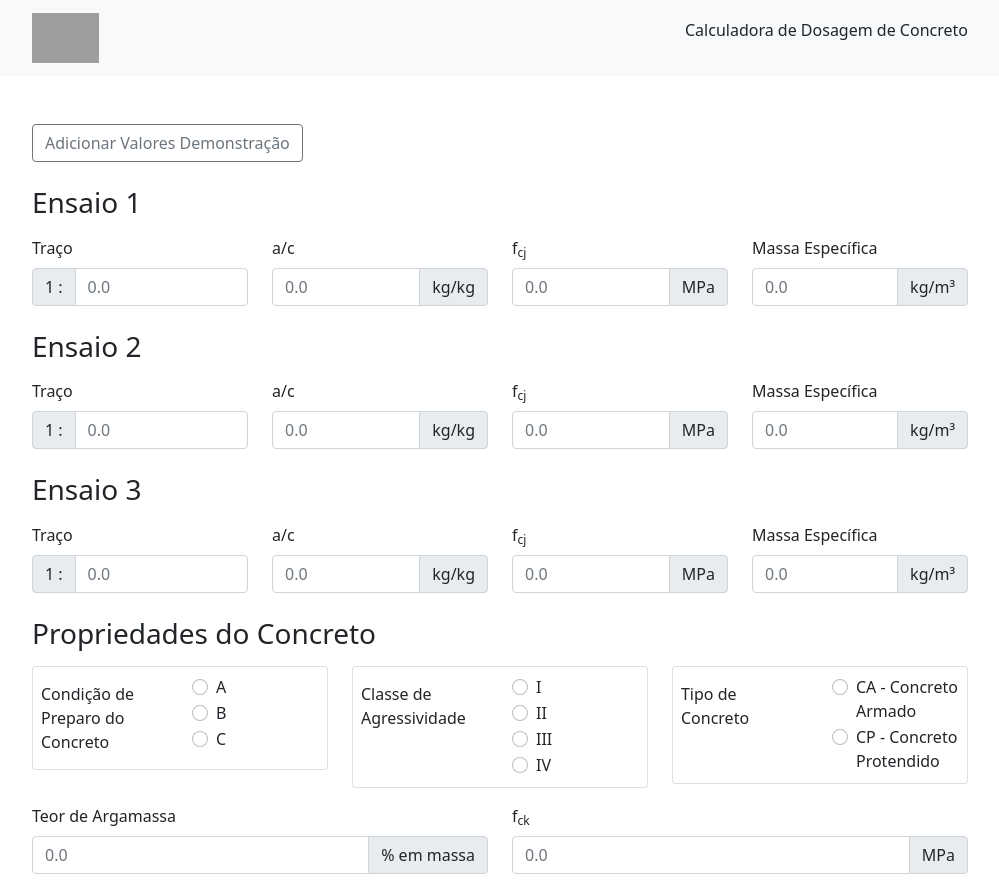
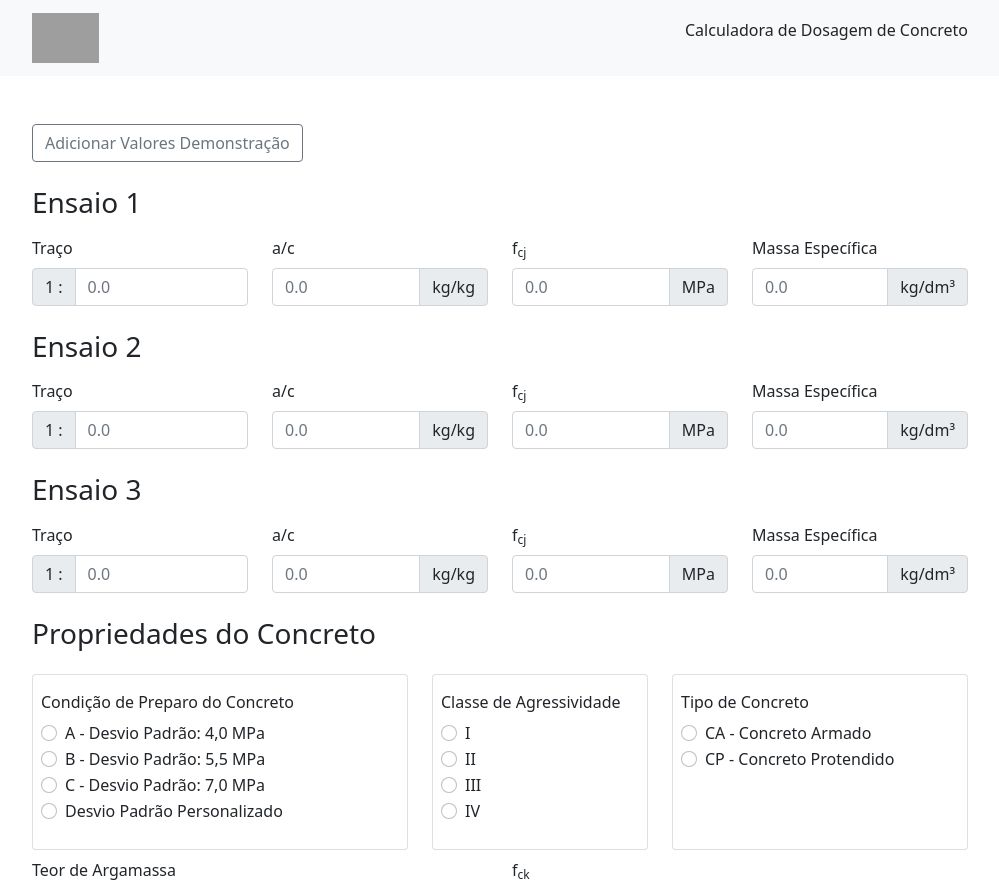
Before and after one commit to thejoaovitor/app-dosagem, a React (Create React App) app: page / in a window 1280 px wide. Shown: the top 888 px of the page, without its empty margins (140-1139 px from the left). Built offline with nearby package versions, Linux system fonts and the light colour scheme; grey boxes are pictures that could not be loaded.

Commit message:
added personalized sd value, desgin and validation changes

```diff
--- a/src/App.js
+++ b/src/App.js
@@ -78,6 +78,7 @@ function App() {
   var [volC, setVolC] = useState(0);
 
   const [isShowingResult, setIsShowingResult] = useState(false);
+  const [isShowingSDTextBox, setIsShowingSDTextBox] = useState(false);
   const [validated, setValidated] = useState(false);
 
   useEffect(() => {
@@ -88,25 +89,32 @@ function App() {
 
   const AnswerChangeHandler = (e) => {
     if (e.target.name === "sd") {
-      sd = parseFloat(e.target.value);
-      setSd(parseFloat(e.target.value));
-      console.log(sd);
+      if (e.target.id === "d") {
+        setIsShowingSDTextBox(true);
+        sd = 1;
+        setSd(sd);
+      } else {
+        setIsShowingSDTextBox(false);
+        sd = parseFloat(e.target.value);
+        setSd(sd);
+      }
     }
+    if (e.target.name === "sdvalue") {
+      sd = +document.getElementById("sdvalue").value;
+      setSd(sd);
+    }
+
     if (e.target.name === "ca") {
       ca = parseInt(e.target.value);
-      setCa(parseInt(e.target.value));
-      console.log(ca);
+      setCa(ca);
     }
     if (e.target.name === "tc") {
       tc = e.target.value;
-      setTc(e.target.value);
-      console.log(tc);
+      setTc(tc);
     }
 
     setMinimumValues();
   };
-
-  console.log(window.location.href);
 
   function setMinimumValues() {
     if (tc === "CP") {
@@ -517,9 +525,9 @@ function App() {
                       required
                       type="number"
                       inputMode="decimal"
-                      min="0.5"
+                      min="0.01"
                       step="any"
-                      max="10"
+                      max="20"
                     />
                   </InputGroup>
                 </Form.Group>
@@ -534,9 +542,9 @@ function App() {
                       required
                       type="number"
                       inputMode="decimal"
-                      min="0.1"
+                      min="0.01"
                       step="any"
-                      max="10"
+                      max="5"
                     />
                     <InputGroup.Text>kg/kg</InputGroup.Text>
                   </InputGroup>
@@ -554,9 +562,9 @@ function App() {
                       required
                       type="number"
                       inputMode="decimal"
-                      min="0.5"
+                      min="5"
                       step="any"
-                      max="100"
+                      max="250"
                     />
                     <InputGroup.Text>MPa</InputGroup.Text>
                   </InputGroup>
@@ -576,7 +584,7 @@ function App() {
                       step="any"
                       max="1000"
                     />
-                    <InputGroup.Text>kg/m³</InputGroup.Text>
+                    <InputGroup.Text>kg/dm³</InputGroup.Text>
                   </InputGroup>
                 </Form.Group>
               </Col>
@@ -594,9 +602,9 @@ function App() {
                       required
                       type="number"
                       inputMode="decimal"
-                      min="0.5"
+                      min="0.01"
                       step="any"
-                      max="10"
+                      max="20"
                     />
                   </InputGroup>
                 </Form.Group>
@@ -611,9 +619,9 @@ function App() {
                       required
                       type="number"
                       inputMode="decimal"
-                      min="0.1"
+                      min="0.01"
                       step="any"
-                      max="10"
+                      max="5"
                     />
                     <InputGroup.Text>kg/kg</InputGroup.Text>
                   </InputGroup>
@@ -631,9 +639,9 @@ function App() {
                       required
                       type="number"
                       inputMode="decimal"
-                      min="0.5"
+                      min="5"
                       step="any"
-                      max="100"
+                      max="250"
                     />
                     <InputGroup.Text>MPa</InputGroup.Text>
                   </InputGroup>
@@ -653,7 +661,7 @@ function App() {
                       step="any"
                       max="1000"
                     />
-                    <InputGroup.Text>kg/m³</InputGroup.Text>
+                    <InputGroup.Text>kg/dm³</InputGroup.Text>
                   </InputGroup>
                 </Form.Group>
               </Col>
@@ -671,9 +679,9 @@ function App() {
                       required
                       type="number"
                       inputMode="decimal"
-                      min="0.5"
+                      min="0.01"
                       step="any"
-                      max="10"
+                      max="20"
                     />
                   </InputGroup>
                 </Form.Group>
@@ -688,9 +696,9 @@ function App() {
                       required
                       type="number"
                       inputMode="decimal"
-                      min="0.1"
+                      min="0.01"
                       step="any"
-                      max="10"
+                      max="5"
                     />
                     <InputGroup.Text>kg/kg</InputGroup.Text>
                   </InputGroup>
@@ -708,9 +716,9 @@ function App() {
                       required
                       type="number"
                       inputMode="decimal"
-                      min="0.5"
+                      min="5"
                       step="any"
-                      max="100"
+                      max="250"
                     />
                     <InputGroup.Text>MPa</InputGroup.Text>
                   </InputGroup>
@@ -730,24 +738,24 @@ function App() {
                       step="any"
                       max="1000"
                     />
-                    <InputGroup.Text>kg/m³</InputGroup.Text>
+                    <InputGroup.Text>kg/dm³</InputGroup.Text>
                   </InputGroup>
                 </Form.Group>
               </Col>
             </Row>
             <h3>Propriedades do Concreto</h3>
-            <Row>
-              <Col xs={6} md={4}>
-                <Card className="my-2 p-2">
+            <Row className="">
+              <Col xs={12} md={5} className="py-2">
+                <Card className="my-2 p-2 h-100">
                   <fieldset>
                     <Form.Group as={Row} controlId="sd">
-                      <Form.Label as="legend" column xl={6}>
+                      <Form.Label as="legend" column xl={12}>
                         Condição de Preparo do Concreto
                       </Form.Label>
-                      <Col xl={6}>
+                      <Col xl={12}>
                         <Form.Check
                           type="radio"
-                          label="A"
+                          label="A - Desvio Padrão: 4,0 MPa"
                           name="sd"
                           id="a"
                           required
@@ -756,7 +764,7 @@ function App() {
                         />
                         <Form.Check
                           type="radio"
-                          label="B"
+                          label="B  - Desvio Padrão: 5,5 MPa"
                           name="sd"
                           id="b"
                           value={5.5}
@@ -764,25 +772,56 @@ function App() {
                         />
                         <Form.Check
                           type="radio"
-                          label="C"
+                          label="C  - Desvio Padrão: 7,0 MPa"
                           name="sd"
                           id="c"
                           value={7}
                           onChange={AnswerChangeHandler}
                         />
+                        <Form.Check
+                          type="radio"
+                          label="Desvio Padrão Personalizado"
+                          name="sd"
+                          id="d"
+                          value=""
+                          onChange={AnswerChangeHandler}
+                        />
                       </Col>
                     </Form.Group>
                   </fieldset>
+                  {isShowingSDTextBox && (
+                    <Row>
+                      <Col sm={12} md={12} className="mt-2 ps-5">
+                        <Form.Group controlId="sdvalue">
+                          <Form.Label>Desvio Padrão</Form.Label>
+                          <InputGroup>
+                            <Form.Control
+                              placeholder="0.0"
+                              name="sdvalue"
+                              type="number"
+                              inputMode="decimal"
+                              min="0.01"
+                              step="any"
+                              max="30"
+                              defaultValue="1.0"
+                              onChange={AnswerChangeHandler}
+                            />
+                            <InputGroup.Text>MPa</InputGroup.Text>
+                          </InputGroup>
+                        </Form.Group>
+                      </Col>
+                    </Row>
+                  )}
                 </Card>
               </Col>
-              <Col xs={6} md={4}>
-                <Card className="my-2 p-2">
+              <Col xs={6} md={3} className="py-2">
+                <Card className="my-2 p-2 h-100">
                   <fieldset>
                     <Form.Group as={Row} controlId="ca">
-                      <Form.Label as="legend" column xl={6}>
+                      <Form.Label as="legend" column xl={12}>
                         Classe de Agressividade
                       </Form.Label>
-                      <Col xl={6}>
+                      <Col xl={12}>
                         <Form.Check
                           type="radio"
                           label="I"
@@ -817,14 +856,14 @@ function App() {
                   </fieldset>
                 </Card>
               </Col>
-              <Col xs={6} md={4}>
-                <Card className="my-2 p-2">
+              <Col xs={6} md={4} className="py-2">
+                <Card className="my-2 p-2 h-100">
                   <fieldset>
                     <Form.Group as={Row} controlId="tc">
-                      <Form.Label as="legend" column xl={6}>
+                      <Form.Label as="legend" column xl={12}>
                         Tipo de Concreto
                       </Form.Label>
-                      <Col xl={6}>
+                      <Col xl={12}>
                         <Form.Check
                           type="radio"
                           label="CA - Concreto Armado"
@@ -1065,7 +1104,7 @@ function App() {
                     </tr>
                   </tbody>
                 </Table>
-                <h4>Consumo de Materiais (Kg/m³ de Concreto)</h4>
+                <h4>Consumo de Materiais (s de Concreto)</h4>
                 <Table striped bordered>
                   <thead>
                     <tr>
```
